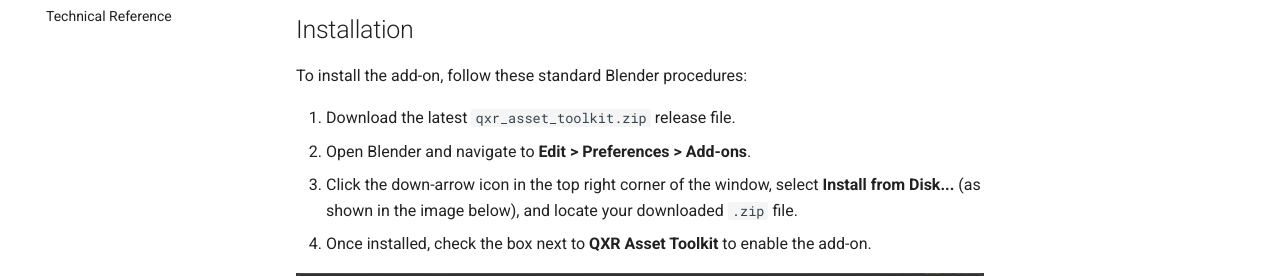
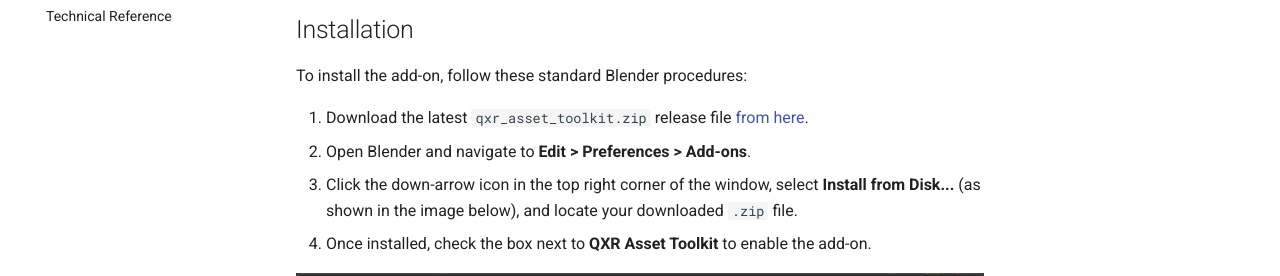
Before and after one commit to eventlab-qxr/qxr_asset_toolkit_doc, an MkDocs documentation site: the page built from docs/sections/addon/index.md, in a window 1280 px wide and 900 px high. Shown: the part 284-560 px from the top of the window. Built offline with MkDocs 1.6.1 and Material for MkDocs 9.7.7, drawn with Linux system fonts in a browser that asks for light colours.

Commit message:
* Addded download link for the addon.

```diff
--- a/docs/sections/addon/index.md
+++ b/docs/sections/addon/index.md
@@ -6,7 +6,7 @@
 
 To install the add-on, follow these standard Blender procedures:
 
-1. Download the latest `qxr_asset_toolkit.zip` release file.
+1. Download the latest `qxr_asset_toolkit.zip` release file [from here](https://drive.google.com/drive/folders/1gmxQQjCZw91WP5ZyYH4KmolChCv3xL6K?usp=drive_link).
 2. Open Blender and navigate to **Edit > Preferences > Add-ons**.
 3. Click the down-arrow icon in the top right corner of the window, select **Install from Disk...** (as shown in the image below), and locate your downloaded `.zip` file.
 4. Once installed, check the box next to **QXR Asset Toolkit** to enable the add-on.
```
